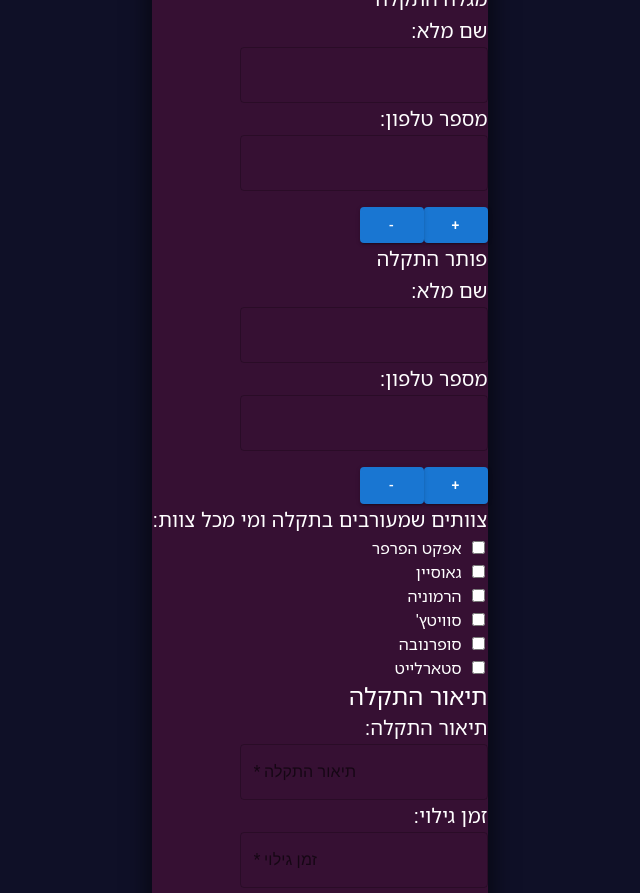
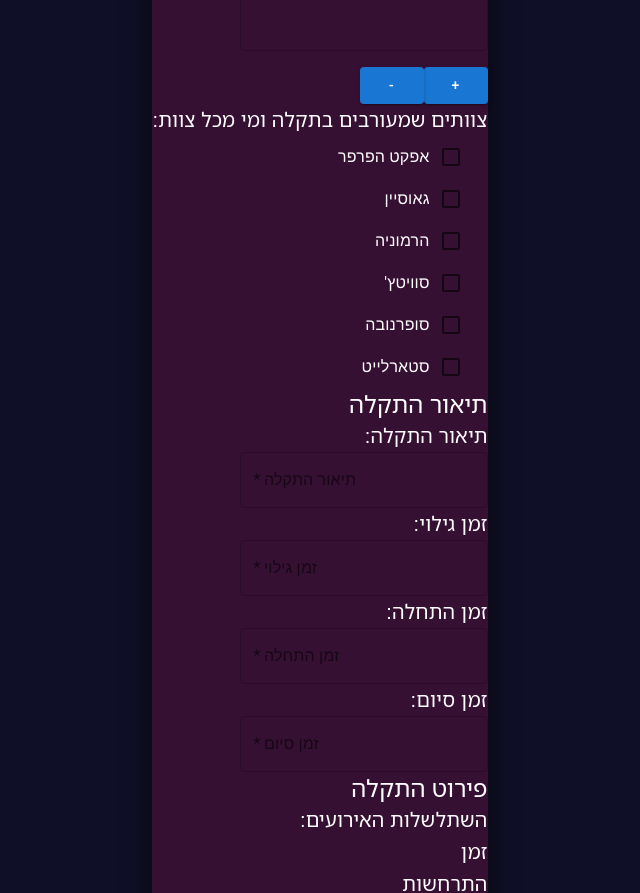
Before and after one commit to MichalLeibovich/MichalsDebProject, a React (Vite) app in the folder frontend/: page /newDebriefing in a window 1280 px wide. Shown: the part 1020-1913 px from the top of the page, without its empty margins (320-960 px from the left). Built offline with nearby package versions, Linux system fonts and the light colour scheme.

Commit message:
changed checkbox to mui too like everything else

```diff
--- a/frontend/src/components/pages/new_debriefing/newDebriefing.tsx
+++ b/frontend/src/components/pages/new_debriefing/newDebriefing.tsx
@@ -1,7 +1,7 @@
 import React, { useEffect, useState, type FormEvent } from 'react';
 import axios from 'axios';
 import useStyles from './newDebriefingStyles';
-import { Button, TextField, Typography } from '@mui/material';
+import { Button, Checkbox, FormControlLabel, TextField, Typography } from '@mui/material';
 
 type PersonInvolved = {
   id: number;
@@ -247,14 +247,16 @@ const NewDebriefing: React.FC = () => {
               <Typography variant="h6" className={classes.text}>צוותים שמעורבים בתקלה ומי מכל צוות:</Typography>
               <div>
                 {teams.map((team) => (
-                  <div
-                    key={team}>
-                    <label style={{ display: "flex", alignItems: "center", gap: "6px" }}>
-                      <input type="checkbox" checked={team in selectedTeams}
-                        onChange={() => toggle(team)}
-                      />
-                      {team}
-                    </label>
+                  <div key={team}>
+                    <FormControlLabel
+                      control={
+                        <Checkbox
+                          checked={team in selectedTeams}
+                          onChange={() => toggle(team)}
+                        />
+                      }
+                      label={team}
+                    />
 
                     {team in selectedTeams && (
                       <div>
```
